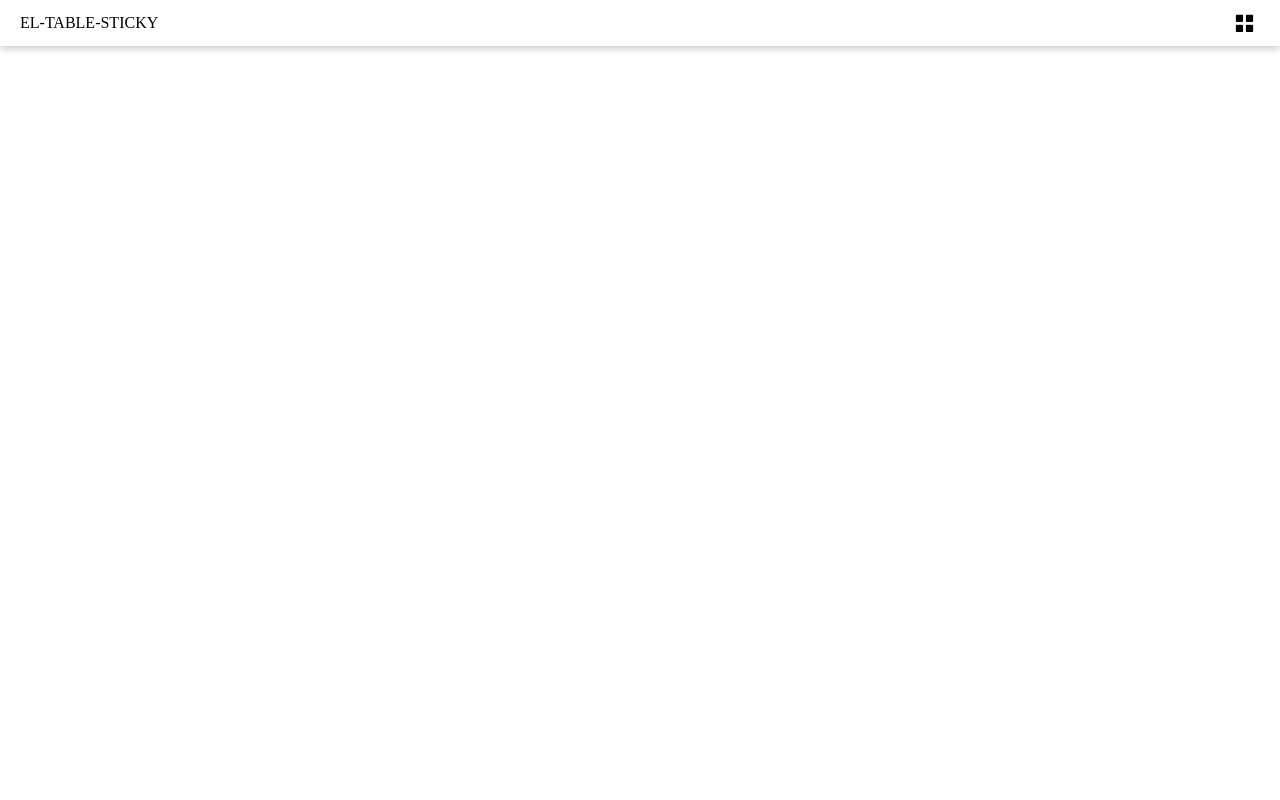
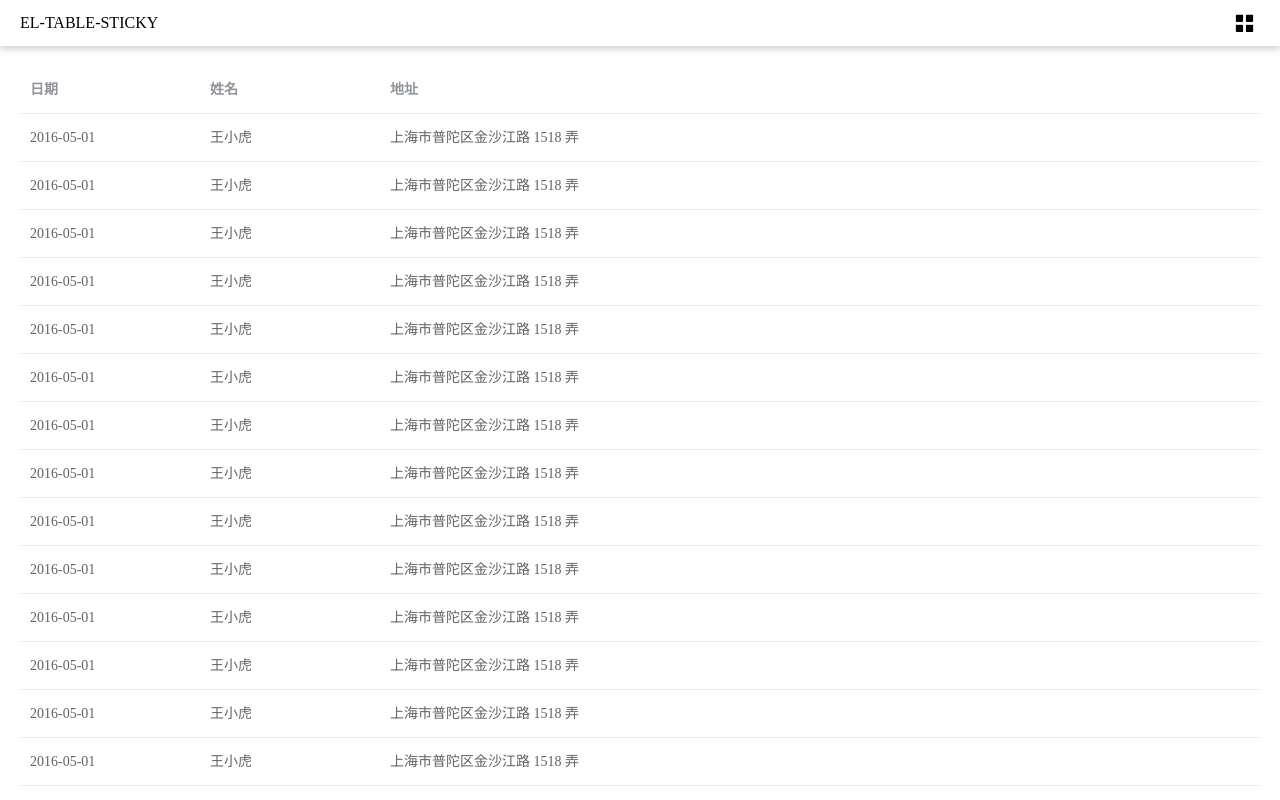
Before and after one commit to Lruihao/el-table-sticky, a Vue app: page /#/table-basic in a window 1280 px wide. Shown: the top 800 px of the page. Built offline with nearby package versions, Linux system fonts and the light colour scheme.

Commit message:
Test: 增加基础表格使用范例

```diff
--- a/src/main.js
+++ b/src/main.js
@@ -3,8 +3,12 @@ import ElementUI from 'element-ui'
 import 'element-ui/lib/theme-chalk/index.css'
 import App from './App.vue'
 import router from '@/router'
+import elStickyTable from '@/directive/Plugin'
 
 Vue.use(ElementUI)
+Vue.use(elStickyTable, {
+  offsetTop: 46, // 默认 sticky 头部距离顶部的距离 46px
+})
 Vue.config.productionTip = false
 Vue.prototype.$fullRouter = router
 
--- a/src/router.js
+++ b/src/router.js
@@ -11,6 +11,12 @@ const routes = [
     description: '首页',
     component: () => import(/* webpackChunkName: "home" */ '@/views/home.vue'),
   },
+  {
+    path: '/table-basic',
+    name: 'tableBasic',
+    description: '基础表格使用 v-sticky-header',
+    component: () => import(/* webpackChunkName: "tableBasic" */ '@/views/table-basic.vue'),
+  },
 ]
 
 const router = new VueRouter({
--- /dev/null
+++ b/src/views/table-basic.vue
@@ -0,0 +1,45 @@
+<!-- 基础表格使用 v-sticky-header -->
+<template>
+  <div>
+    <el-table
+      v-sticky-header
+      :data="tableData"
+      style="width: 100%"
+    >
+      <el-table-column
+        prop="date"
+        label="日期"
+        width="180"
+      />
+      <el-table-column
+        prop="name"
+        label="姓名"
+        width="180"
+      />
+      <el-table-column
+        prop="address"
+        label="地址"
+      />
+    </el-table>
+  </div>
+</template>
+
+<script>
+  export default {
+    name: 'TableBasicView',
+    data() {
+      return {
+        tableData: [],
+      }
+    },
+    mounted() {
+      for (let i = 0; i < 100; i++) {
+        this.tableData.push({
+          date: '2016-05-01',
+          name: '王小虎',
+          address: '上海市普陀区金沙江路 1518 弄',
+        })
+      }
+    },
+  }
+</script>
```
